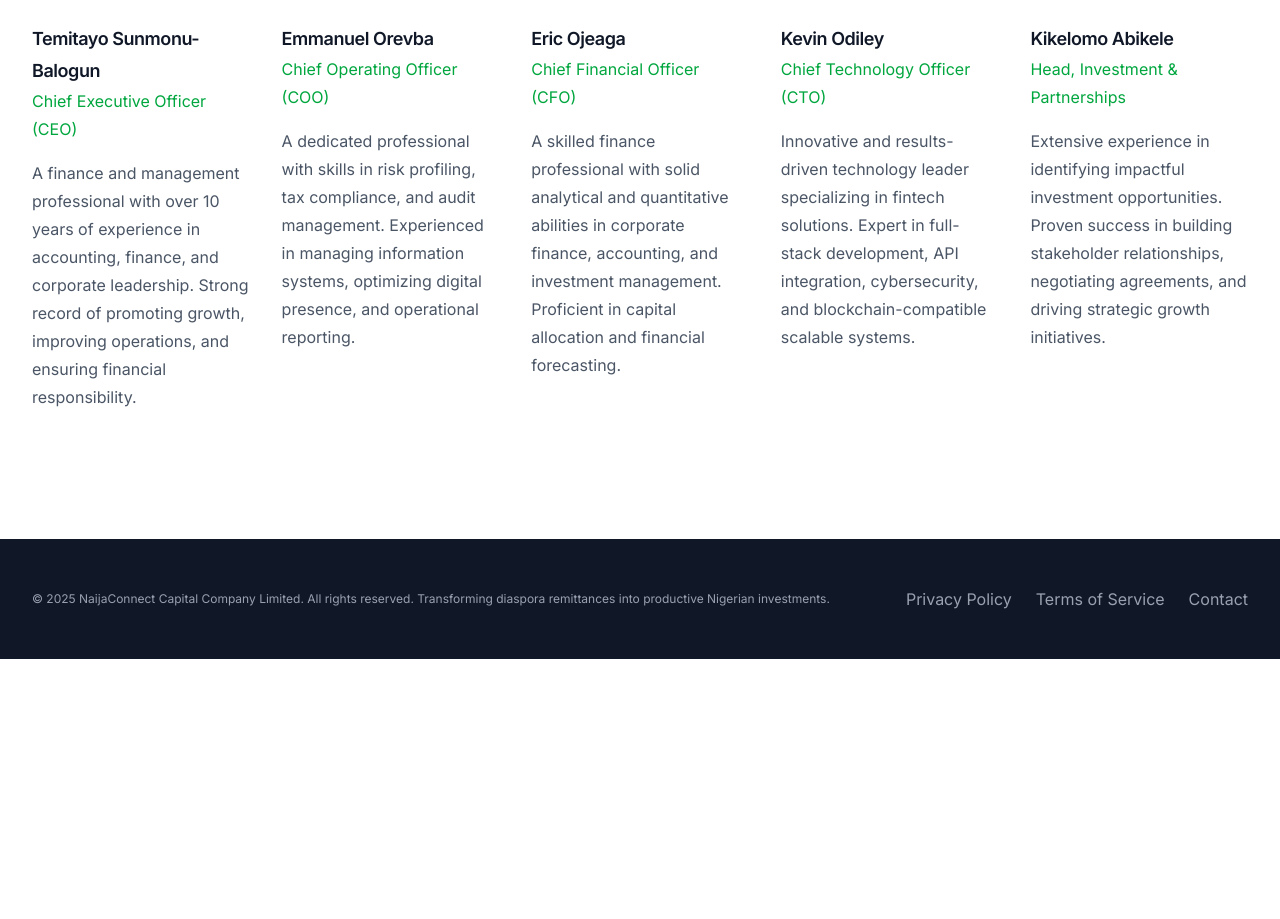
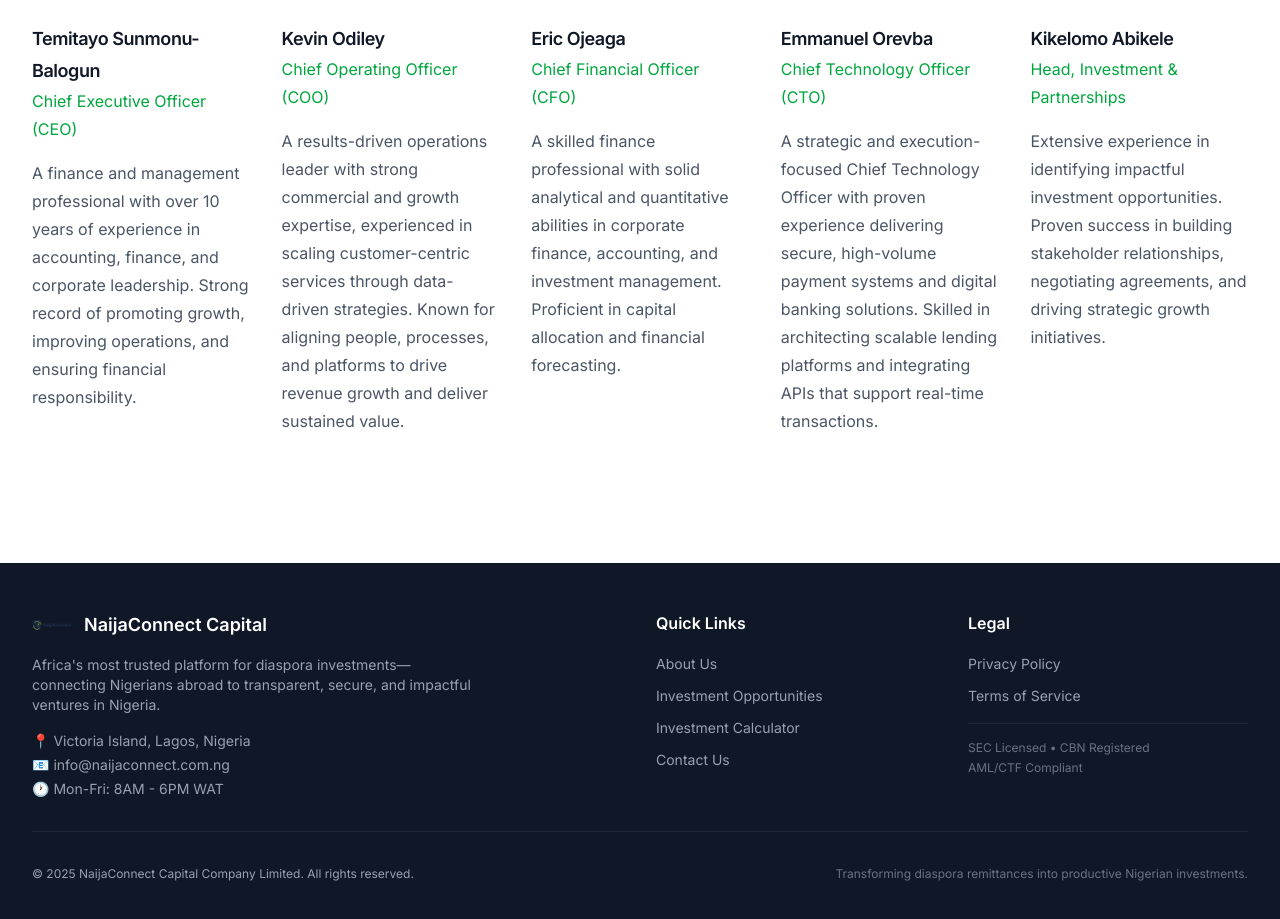
Before and after one commit to johnnyjohnmoney/naijacapital_connect, a Next.js app: page /about in a window 1280 px wide. Shown: the part 3121-4040 px from the top of the page. Before the commit the page ends 3780 px from the top, so only its background shows below. Built offline with nearby package versions, Linux system fonts and the light colour scheme; no server answers.

Commit message:
Refactor code structure for improved readability and maintainability

```diff
--- a/src/app/about/page.tsx
+++ b/src/app/about/page.tsx
@@ -43,10 +43,10 @@
     image: "/api/placeholder/150/150",
   },
   {
-    name: "Emmanuel Orevba",
+    name: "Kevin Odiley",
     role: "Chief Operating Officer (COO)",
     description:
-      "A dedicated professional with skills in risk profiling, tax compliance, and audit management. Experienced in managing information systems, optimizing digital presence, and operational reporting.",
+      "A results-driven operations leader with strong commercial and growth expertise, experienced in scaling customer-centric services through data-driven strategies. Known for aligning people, processes, and platforms to drive revenue growth and deliver sustained value.",
     image: "/api/placeholder/150/150",
   },
   {
@@ -57,10 +57,10 @@
     image: "/api/placeholder/150/150",
   },
   {
-    name: "Kevin Odiley",
+    name: "Emmanuel Orevba",
     role: "Chief Technology Officer (CTO)",
     description:
-      "Innovative and results-driven technology leader specializing in fintech solutions. Expert in full-stack development, API integration, cybersecurity, and blockchain-compatible scalable systems.",
+      "A strategic and execution-focused Chief Technology Officer with proven experience delivering secure, high-volume payment systems and digital banking solutions. Skilled in architecting scalable lending platforms and integrating APIs that support real-time transactions.",
     image: "/api/placeholder/150/150",
   },
   {
@@ -175,7 +175,7 @@
                   Investor Target (3 Years)
                 </dt>
                 <dd className="order-first text-3xl font-semibold tracking-tight text-white">
-                  10,000
+                  2,000
                 </dd>
               </div>
               <div className="flex flex-col bg-white/5 p-8">
--- a/src/app/layout.tsx
+++ b/src/app/layout.tsx
@@ -12,6 +12,11 @@
   title: "NaijaConnect Capital - Diaspora Investment Platform",
   description:
     "Secure investment platform connecting Nigerian diaspora with pre-vetted investment opportunities in Nigeria",
+  icons: {
+    icon: "/NACC_logo.ico",
+    shortcut: "/NACC_logo.ico",
+    apple: "/NACC_logo.png",
+  },
 };
 
 export default function RootLayout({
--- a/src/components/Footer.tsx
+++ b/src/components/Footer.tsx
@@ -1,33 +1,115 @@
 import Link from "next/link";
+import Image from "next/image";
 
 export default function Footer() {
   return (
     <footer className="bg-gray-900 dark:bg-gray-950 transition-colors duration-300">
-      <div className="mx-auto max-w-7xl px-6 py-12 md:flex md:items-center md:justify-between lg:px-8">
-        <div className="flex justify-center space-x-6 md:order-2">
+      <div className="mx-auto max-w-7xl px-6 py-12 lg:px-8">
+        {/* Main Footer Content */}
+        <div className="grid grid-cols-1 md:grid-cols-4 gap-8 pb-8 border-b border-gray-800">
+          {/* Company Info */}
+          <div className="col-span-1 md:col-span-2">
+            <div className="flex items-center gap-3 mb-4">
+              <Image
+                src="/NACC_logo.png"
+                alt="NaijaConnect Capital"
+                width={40}
+                height={40}
+                className="rounded"
+              />
+              <span className="text-white font-semibold text-lg">
+                NaijaConnect Capital
+              </span>
+            </div>
+            <p className="text-gray-400 dark:text-gray-300 text-sm mb-4 max-w-md">
+              Africa&apos;s most trusted platform for diaspora
+              investments—connecting Nigerians abroad to transparent, secure,
+              and impactful ventures in Nigeria.
+            </p>
+            <div className="text-gray-400 dark:text-gray-300 text-sm space-y-1">
+              <p>📍 Victoria Island, Lagos, Nigeria</p>
+              <p>📧 info@naijaconnect.com.ng</p>
+              <p>🕐 Mon-Fri: 8AM - 6PM WAT</p>
+            </div>
+          </div>
+
+          {/* Quick Links */}
+          <div>
+            <h3 className="text-white font-semibold mb-4">Quick Links</h3>
+            <ul className="space-y-2">
+              <li>
+                <Link
+                  href="/about"
+                  className="text-gray-400 dark:text-gray-300 hover:text-green-400 transition-colors duration-200 text-sm"
+                >
+                  About Us
+                </Link>
+              </li>
+              <li>
+                <Link
+                  href="/opportunities"
+                  className="text-gray-400 dark:text-gray-300 hover:text-green-400 transition-colors duration-200 text-sm"
+                >
+                  Investment Opportunities
+                </Link>
+              </li>
+              <li>
+                <Link
+                  href="/calculator"
+                  className="text-gray-400 dark:text-gray-300 hover:text-green-400 transition-colors duration-200 text-sm"
+                >
+                  Investment Calculator
+                </Link>
+              </li>
+              <li>
+                <Link
+                  href="/contact"
+                  className="text-gray-400 dark:text-gray-300 hover:text-green-400 transition-colors duration-200 text-sm"
+                >
+                  Contact Us
+                </Link>
+              </li>
+            </ul>
+          </div>
+
+          {/* Legal & Compliance */}
+          <div>
+            <h3 className="text-white font-semibold mb-4">Legal</h3>
+            <ul className="space-y-2">
+              <li>
                 <Link
                   href="/privacy"
-            className="text-gray-400 dark:text-gray-300 hover:text-gray-300 dark:hover:text-gray-100 transition-colors duration-200"
+                  className="text-gray-400 dark:text-gray-300 hover:text-green-400 transition-colors duration-200 text-sm"
                 >
                   Privacy Policy
                 </Link>
+              </li>
+              <li>
                 <Link
                   href="/terms"
-            className="text-gray-400 dark:text-gray-300 hover:text-gray-300 dark:hover:text-gray-100 transition-colors duration-200"
+                  className="text-gray-400 dark:text-gray-300 hover:text-green-400 transition-colors duration-200 text-sm"
                 >
                   Terms of Service
                 </Link>
-          <Link
-            href="/contact"
-            className="text-gray-400 dark:text-gray-300 hover:text-gray-300 dark:hover:text-gray-100 transition-colors duration-200"
-          >
-            Contact
-          </Link>
+              </li>
+            </ul>
+            <div className="mt-4 pt-4 border-t border-gray-800">
+              <p className="text-gray-500 text-xs">
+                SEC Licensed • CBN Registered
+              </p>
+              <p className="text-gray-500 text-xs mt-1">AML/CTF Compliant</p>
             </div>
-        <div className="mt-8 md:order-1 md:mt-0">
-          <p className="text-center text-xs leading-5 text-gray-400 dark:text-gray-300">
+          </div>
+        </div>
+
+        {/* Bottom Bar */}
+        <div className="pt-8 flex flex-col md:flex-row md:items-center md:justify-between">
+          <p className="text-center md:text-left text-xs leading-5 text-gray-400 dark:text-gray-300">
             &copy; 2025 NaijaConnect Capital Company Limited. All rights
-            reserved. Transforming diaspora remittances into productive Nigerian
+            reserved.
+          </p>
+          <p className="text-center md:text-right text-xs leading-5 text-gray-500 mt-2 md:mt-0">
+            Transforming diaspora remittances into productive Nigerian
             investments.
           </p>
         </div>
```
Also changed, not shown: 1 other file (tests, documents, lock files or other folders). Lines whose indentation alone changed are shown as unchanged.
